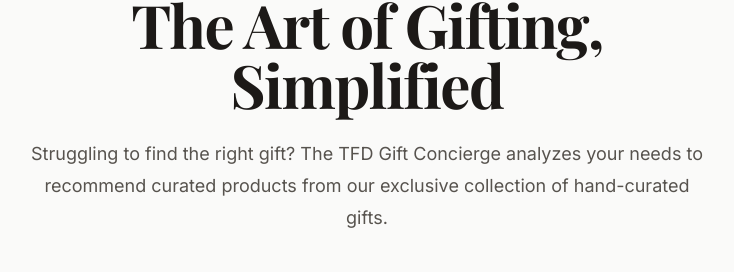
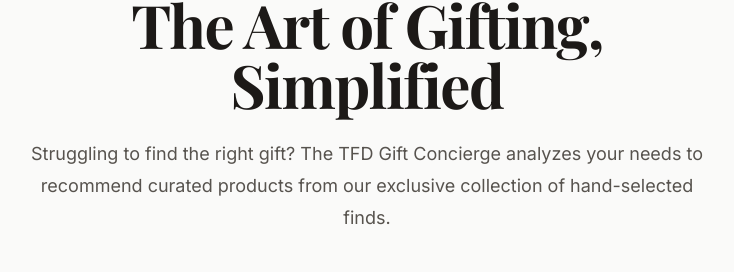
Before and after one commit to tara-a11y/tfd-gift-concierge, a React (Vite) app: page / in a window 1280 px wide. Shown: the part 286-558 px from the top of the page, without its empty margins (273-1007 px from the left). Built offline with nearby package versions, Linux system fonts and the light colour scheme; no server answers; a web font is replaced by a local one.

Commit message:
Add files via upload

```diff
--- a/components/Hero.tsx
+++ b/components/Hero.tsx
@@ -18,7 +18,8 @@
             The Art of Gifting, Simplified
           </h1>
           <p className="mt-6 text-lg leading-8 text-stone-600">
-            Struggling to find the right gift? The TFD Gift Concierge analyzes your needs to recommend curated products from our exclusive collection of hand-curated gifts.
+            Struggling to find the right gift? The TFD Gift Concierge analyzes your needs to
+    recommend curated products from our exclusive collection of hand-selected finds.
           </p>
           <div className="mt-10 flex items-center justify-center gap-x-6">
             <button
```
